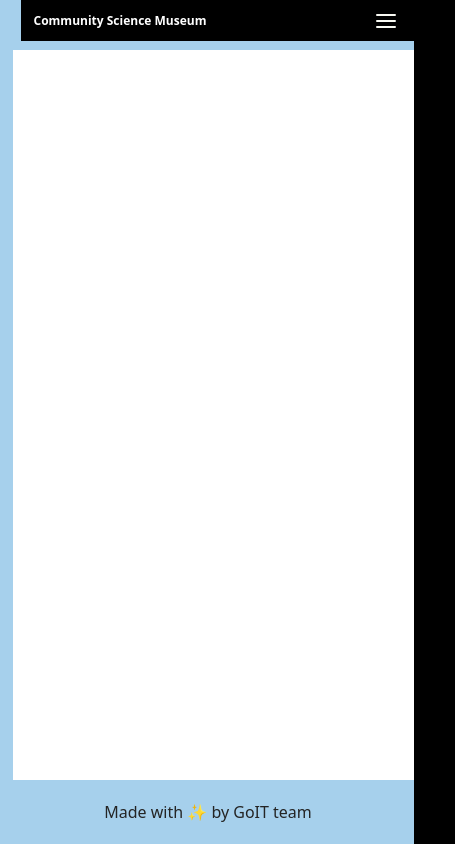
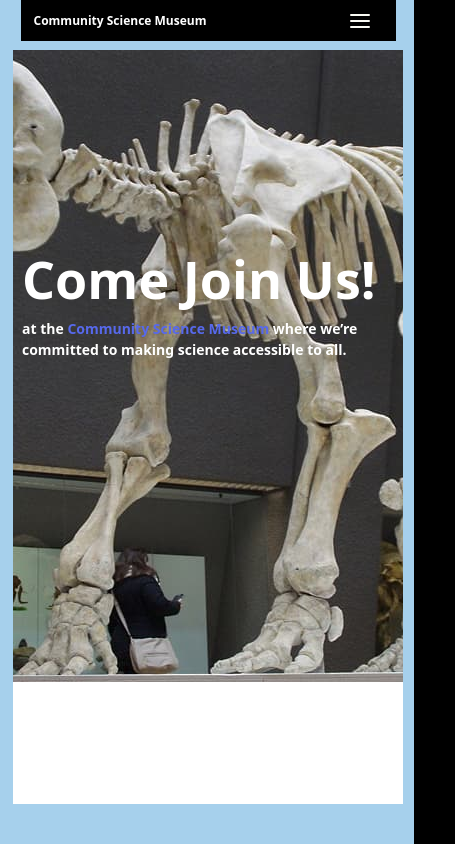
Before and after one commit to Nadiia-balitska/noroff-semester-project-muzeum, a website built with Vite: page src/index.html in a window 390 px wide. Shown: the whole page, 455 px wide, since content can reach past the window. Built offline with nearby package versions, Linux system fonts and the light colour scheme.

Commit message:
finished hero

```diff
--- a/src/css/base.css
+++ b/src/css/base.css
@@ -23,15 +23,14 @@ body {
   min-height: 100vh;
   margin: 0 auto;
   background: #a6d0ec;
+  padding: 0 74px;
 }
 
 main {
   flex-grow: 1;
   background: #ffffff;
-  min-width: 294px;
   max-width: 1289px;
   margin: 0 auto;
-  padding: 0 74px;
 }
 @media only screen and (max-width: 768px) {
   main {
--- a/src/css/container.css
+++ b/src/css/container.css
@@ -3,7 +3,6 @@
   min-width: 320px;
   max-width: 375px;
   margin: 0 auto;
-  /* padding: 0 16px; */
 }
 /* Styles for Tablet devices */
 @media only screen and (min-width: 768px) {
--- a/src/css/header.css
+++ b/src/css/header.css
@@ -1,5 +1,5 @@
 .up_header {
-  width: 100%;
+  width: auto;
   height: 29px;
   background: #000;
   display: flex;
--- a/src/css/hero.css
+++ b/src/css/hero.css
@@ -0,0 +1,67 @@
+.hero {
+}
+.hero_wrap {
+  background-image: url(../img/hero/hero_desc.jpg);
+  /* max-width: 1288px; */
+  height: 632px;
+  width: 100vw;
+  max-width: 100%;
+  background-size: cover;
+  background-position: center;
+  background-repeat: no-repeat;
+}
+.text_hero {
+  padding-left: 36px;
+  padding-top: 304px;
+}
+.hero_title {
+  font-family: var(--font-family);
+  font-weight: 800;
+  font-size: 64px;
+  color: #fff;
+  max-width: 500px;
+}
+.subtitle_hero {
+  font-family: var(--font-family);
+  font-weight: 700;
+  font-size: 16px;
+  color: #fff;
+  max-width: 500px;
+}
+.subtitle_hero span {
+  color: #5769ec;
+}
+@media only screen and (max-width: 768px) {
+  .hero {
+    height: 345px;
+  }
+
+  .text_hero {
+    padding-left: 9px;
+    padding-top: 190px;
+  }
+  .hero_title {
+    font-size: 24px;
+    min-width: 170px;
+    font-size: 52px;
+  }
+  .subtitle_hero {
+    font-size: 14px;
+    color: #fff;
+    min-width: 170px;
+  }
+}
+@media only screen and (max-width: 375px) {
+  .hero_wrap {
+    min-width: 294px;
+    background-image: url(../img/hero/hero_tel.jpg);
+  }
+  .hero_title {
+    font-size: 24px;
+    max-width: 170px;
+  }
+  .subtitle_hero {
+    font-size: 11px;
+    max-width: 170px;
+  }
+}
--- a/src/css/styles.css
+++ b/src/css/styles.css
@@ -6,6 +6,7 @@
 
 /* Sections style */
 @import url('./header.css');
+@import url('./hero.css');
 @import url('./explore.css');
 @import url('./exhibition.css');
 @import url('./gallery.css');
--- a/src/partials/footer.html
+++ b/src/partials/footer.html
@@ -1,15 +1,3 @@
 <footer class="footer">
-  <div class="container">
-    <p class="footer-desc">
-      Made with ✨ by
-      <a
-        class="footer-link"
-        href="https://goit.global/ua/"
-        target="_blank"
-        rel="noopener noreferrer"
-      >
-        GoIT team
-      </a>
-    </p>
-  </div>
+  <div class="container"></div>
 </footer>
--- a/src/partials/hero.html
+++ b/src/partials/hero.html
@@ -0,0 +1,11 @@
+<section class="hero">
+  <div class="hero_wrap container">
+    <div class="text_hero">
+      <h1 class="hero_title">Come Join Us!</h1>
+      <p class="subtitle_hero">
+        at the <span>Community Science Museum</span> where we’re committed to
+        making science accessible to all.
+      </p>
+    </div>
+  </div>
+</section>
```
